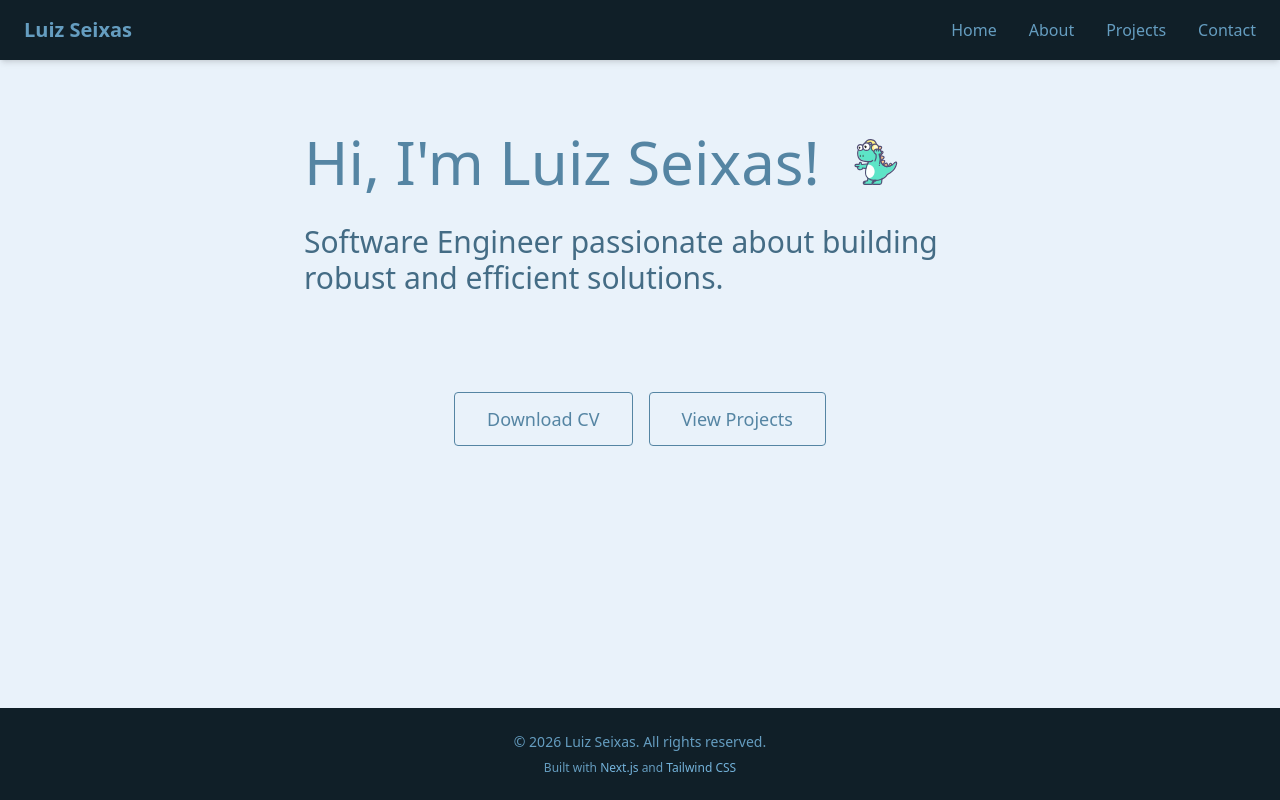
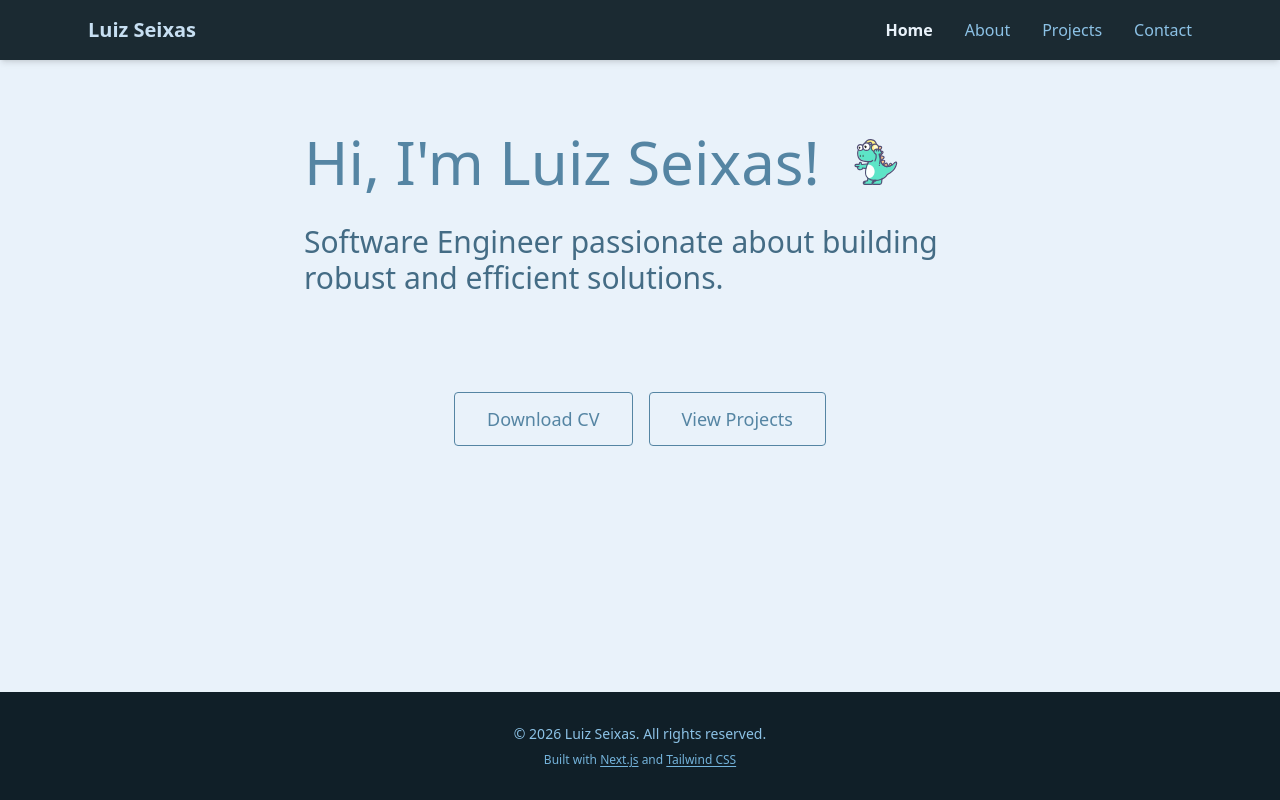
Before and after one commit to luizguilhermesseixas/My-Portfolio, a Next.js app in the folder my-portfolio/: page / in a window 1280 px wide. Built offline with nearby package versions, Linux system fonts and the light colour scheme.

Commit message:
style: refresh header with active link and accessible mobile menu, tidy footer

```diff
--- a/my-portfolio/src/components/Footer.tsx
+++ b/my-portfolio/src/components/Footer.tsx
@@ -2,23 +2,23 @@ import React from "react";
 
 export default function Footer() {
   return (
-    <footer className="bg-primary-900 text-primary-400 py-6">
-      <div className="container mx-auto text-center">
+    <footer className="bg-primary-900 text-primary-200 py-8 mt-16">
+      <div className="max-w-6xl mx-auto px-6 text-center">
         <p className="text-sm">
           &copy; {new Date().getFullYear()} Luiz Seixas. All rights reserved.
         </p>
-        <p className="text-xs mt-2">
+        <p className="text-xs mt-2 text-primary-300">
           Built with{" "}
           <a
             href="https://nextjs.org/"
-            className="text-primary-300 hover:text-primary-200"
+            className="underline underline-offset-2 hover:text-primary-50"
           >
             Next.js
           </a>{" "}
           and{" "}
           <a
             href="https://tailwindcss.com/"
-            className="text-primary-300 hover:text-primary-200"
+            className="underline underline-offset-2 hover:text-primary-50"
           >
             Tailwind CSS
           </a>
--- a/my-portfolio/src/components/Header.tsx
+++ b/my-portfolio/src/components/Header.tsx
@@ -2,48 +2,59 @@
 
 import React, { useState } from "react";
 import Link from "next/link";
-import MenuIcon from "../icons/menu.svg"; // Adjust the import path as necessary
-import CloseMenuIcon from "../icons/close.svg"; // Adjust the import path as necessary
+import { usePathname } from "next/navigation";
+import MenuIcon from "../icons/menu.svg";
+import CloseMenuIcon from "../icons/close.svg";
+
+const navLinks = [
+  { href: "/", label: "Home" },
+  { href: "/about", label: "About" },
+  { href: "/projects", label: "Projects" },
+  { href: "/contact", label: "Contact" },
+];
 
 export default function Header() {
   const [isMenuOpen, setIsMenuOpen] = useState(false);
+  const pathname = usePathname();
 
-  const toggleMenu = () => {
-    setIsMenuOpen((isMenuOpen) => !isMenuOpen);
-  };
-
-  const navLinks = [
-    { href: "/", label: "Home" },
-    { href: "/about", label: "About" },
-    { href: "/projects", label: "Projects" },
-    { href: "/contact", label: "Contact" },
-  ];
+  const linkClass = (href: string) =>
+    `transition-colors ${
+      pathname === href
+        ? "text-primary-50 font-semibold"
+        : "text-primary-200 hover:text-primary-50"
+    }`;
 
   return (
-    <header className="bg-primary-900 shadow-md relative z-50">
-      <nav className="container mx-auto flex items-center justify-between py-4 px-6">
-        {/* Logo */}
-        <div className="text-xl font-bold text-primary-400 hover:text-primary-300 transition-colors">
-          <Link href="/">Luiz Seixas</Link>
-        </div>
-        {/* Menu de navegação (desktop) */}
-        <ul className="hidden md:flex space-x-8">
+    <header className="bg-primary-900/95 backdrop-blur shadow-md sticky top-0 z-50">
+      <nav
+        aria-label="Main"
+        className="max-w-6xl mx-auto flex items-center justify-between py-4 px-6"
+      >
+        <Link
+          href="/"
+          className="text-xl font-bold text-primary-100 hover:text-primary-50 transition-colors"
+        >
+          Luiz Seixas
+        </Link>
+        <ul className="hidden md:flex gap-8">
           {navLinks.map((link) => (
             <li key={link.href}>
               <Link
                 href={link.href}
-                className="text-primary-400 hover:text-primary-300 transition-colors"
+                aria-current={pathname === link.href ? "page" : undefined}
+                className={linkClass(link.href)}
               >
                 {link.label}
               </Link>
             </li>
           ))}
         </ul>
-        {/* Botão hamburger/close (mobile) */}
         <button
-          className="md:hidden flex items-center justify-center w-10 h-10"
+          className="md:hidden flex items-center justify-center w-10 h-10 text-primary-100"
           aria-label={isMenuOpen ? "Close menu" : "Open menu"}
-          onClick={toggleMenu}
+          aria-expanded={isMenuOpen}
+          aria-controls="mobile-menu"
+          onClick={() => setIsMenuOpen((open) => !open)}
         >
           {isMenuOpen ? (
             <CloseMenuIcon className="w-6 h-6" />
@@ -52,15 +63,18 @@ export default function Header() {
           )}
         </button>
       </nav>
-      {/* Menu mobile dropdown */}
       {isMenuOpen && (
-        <div className="absolute left-0 top-full w-full bg-primary-800 shadow-lg md:hidden animate-slide-down">
-          <ul className="flex flex-col px-6 py-4 space-y-4 text-lg">
+        <div
+          id="mobile-menu"
+          className="absolute left-0 top-full w-full bg-primary-800 shadow-lg md:hidden animate-slide-down"
+        >
+          <ul className="flex flex-col px-6 py-4 text-lg">
             {navLinks.map((link) => (
               <li key={link.href}>
                 <Link
                   href={link.href}
-                  className="text-primary-400 hover:text-primary-300 transition-colors"
+                  aria-current={pathname === link.href ? "page" : undefined}
+                  className={`block py-3 ${linkClass(link.href)}`}
                   onClick={() => setIsMenuOpen(false)}
                 >
                   {link.label}
```
